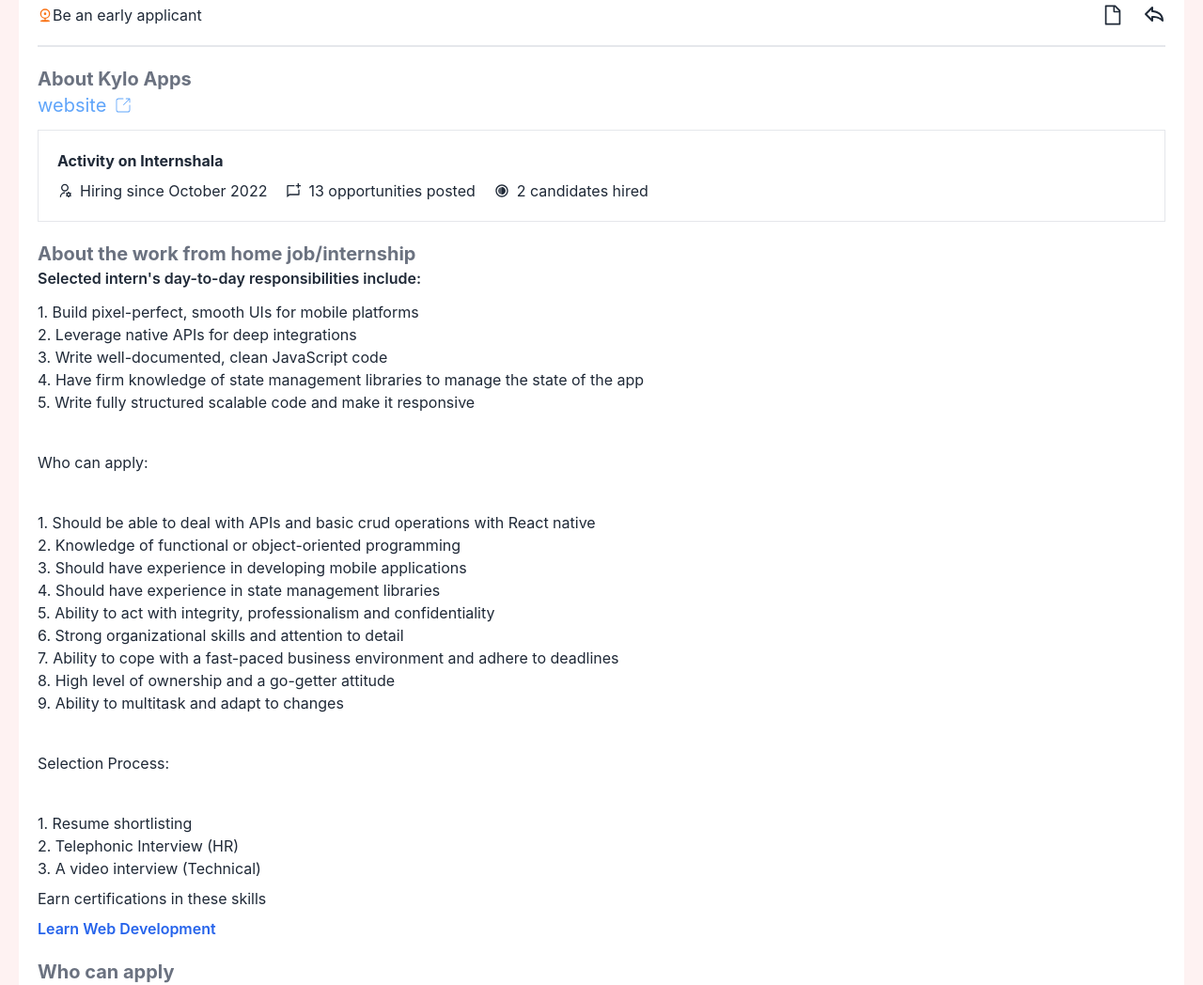
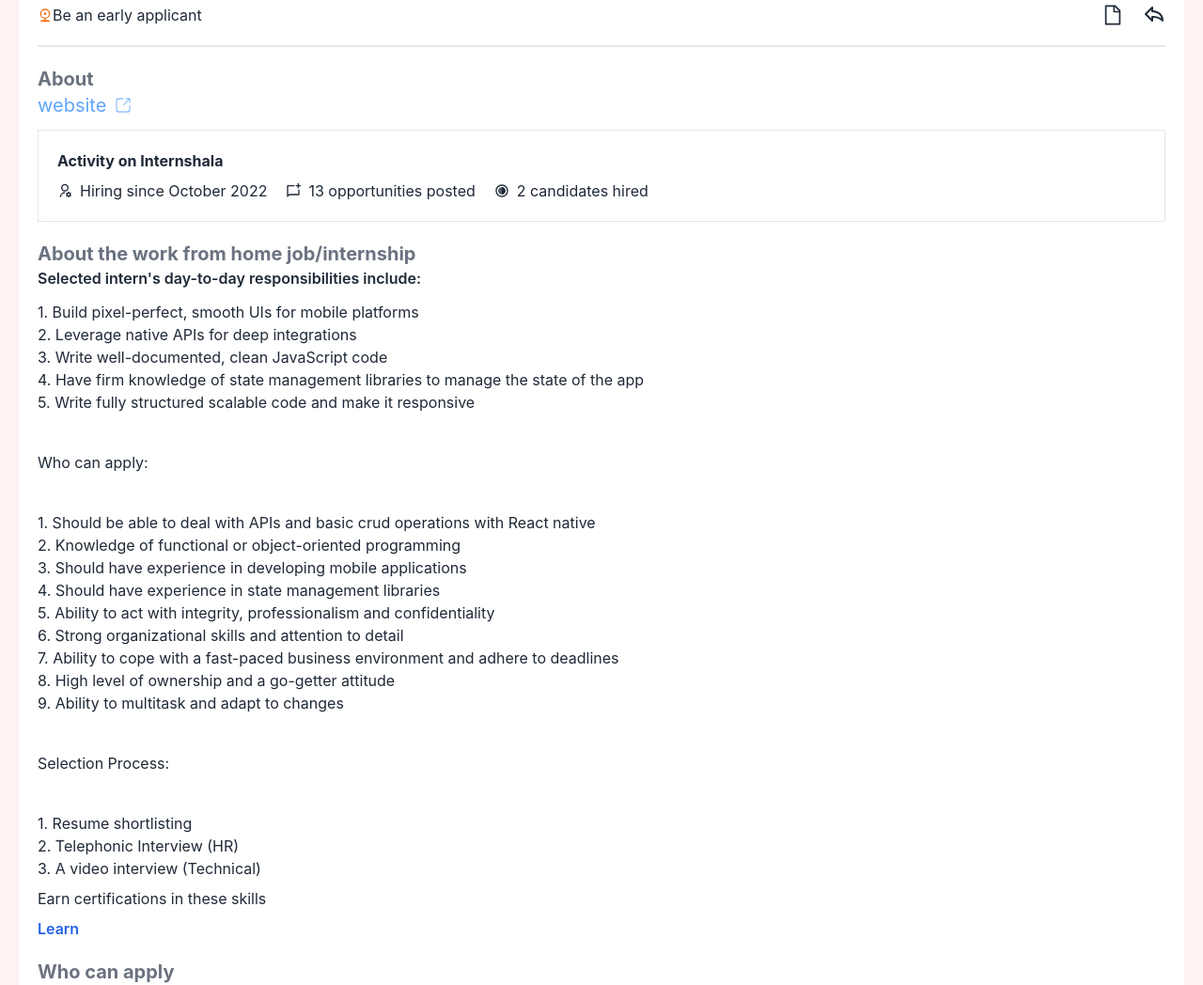
Before and after one commit to rashelmahomud/job-intenship, a React (Create React App) app: page /jobDetails/1 in a window 1280 px wide. Shown: the part 480-1528 px from the top of the page at 94% size. Built offline with nearby package versions, Linux system fonts and the light colour scheme; no server answers.

Commit message:
added some inter action

```diff
--- a/src/App.js
+++ b/src/App.js
@@ -19,7 +19,6 @@
       try {
 
         onAuthStateChanged(auth, (user) => {
-          console.log(user)
           if (user) {
             dispatch(getUser(user.email));
           } else {
--- a/src/pages/home/job/JobCart.js
+++ b/src/pages/home/job/JobCart.js
@@ -7,6 +7,7 @@
 import { AiOutlineRise } from 'react-icons/ai';
 import { useNavigate } from 'react-router-dom';
 import { useGetJobsQuery } from '../../../features/job/jobApi';
+import Modal from './Modal';
 
 const JobCart = () => {
 
@@ -65,8 +66,8 @@
 
                         <div className='flex gap-5 flex-row-reverse '>
 
-                            <button className='border p-2 px-4 rounded bg-blue-500 text-white font-semibold'>Apply Now</button>
-                            {/* <button className='border p-2 px-4 rounded bg-blue-500 text-white font-semibold'><Modal data={data} /></button> */}
+                            {/* <button className='border p-2 px-4 rounded bg-blue-500 text-white font-semibold'>Apply Now</button> */}
+                            <button className='border p-2 px-4 rounded bg-blue-500 text-white font-semibold'><Modal data={data} /></button>
 
                             <button onClick={() => navigate(`/jobDetails/${_id}`)} className="cursor-pointer p-2 text-black-600 font-semibold">View Details</button>
                         </div>
--- a/src/pages/home/job/JobDetails.js
+++ b/src/pages/home/job/JobDetails.js
@@ -82,7 +82,7 @@
                 </div>
                 <p className='border my-5'></p>
                 <div>
-                    <h1 className='font-bold text-xl text-gray-500'>About Kylo Apps</h1>
+                    <h1 className='font-bold text-xl text-gray-500'>About {companyName}</h1>
                     <Link to='/' className='text-blue-400 flex items-center gap-2 text-xl'>website<CiShare1 /></Link>
                     <p className='my-2'>{overview}</p>
                 </div>
@@ -130,7 +130,7 @@
                             <li>3. A video interview (Technical)</li>
                         </ul>
                         <p className='my-2'>Earn certifications in these skills</p>
-                        <Link className='text-blue-600 font-semibold'>Learn Web Development</Link>
+                        <Link className='text-blue-600 font-semibold'>Learn {position}</Link>
                     </div>
 
                     <div>
--- a/src/pages/home/job/Modal.js
+++ b/src/pages/home/job/Modal.js
@@ -66,7 +66,7 @@
 
                                         <div className="flex flex-col w-full ">
                                             <label className="flex flex-left p-2 text-gray-600" htmlFor="email">Your Email</label>
-                                            <input className="border rounded-full text-xl p-3 text-base cursor-not-allowed	" type='text' id='email' value={email} disabled placeholder="personal Email:" {...register('email')} />
+                                            <input className="border rounded-full text-xl p-3 text-base cursor-not-allowed	" type='text' id='email' value={email} placeholder="personal Email:" {...register('email')} />
                                         </div>
 
                                         <div className="flex flex-col w-full gap-2 ">
```
